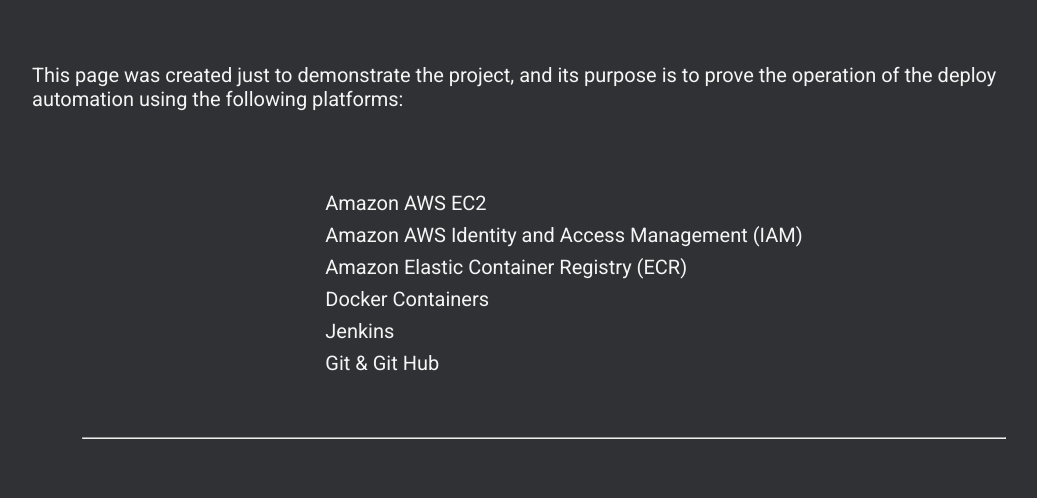
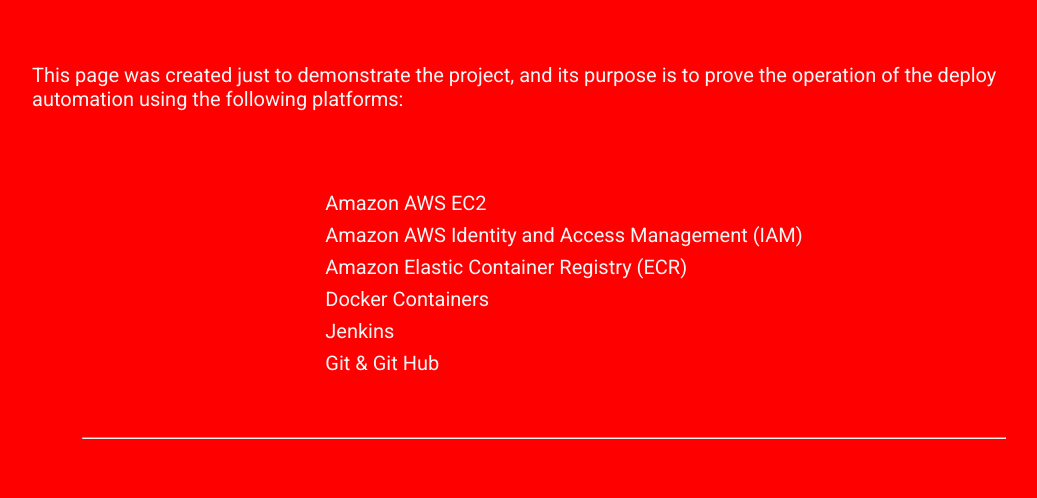
Before and after one commit to tiagotrambaioli/example-webapp-group1, a plain HTML site: page index.html in a window 1280 px wide. Shown: the part 111-609 px from the top of the page, without its empty margins (96-1133 px from the left). Drawn offline with Linux system fonts and the light colour scheme.

Commit message:
Jenkins test

```diff
--- a/style.css
+++ b/style.css
@@ -4,7 +4,7 @@ body {
   box-sizing: border-box;
   font-family: 'Roboto', sans-serif;
   font-size: 20px;
-  background-color: #303134;
+  background-color: red;
   color: whitesmoke;
 }
 
```
